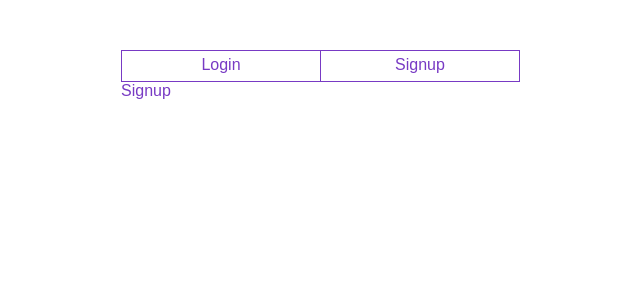
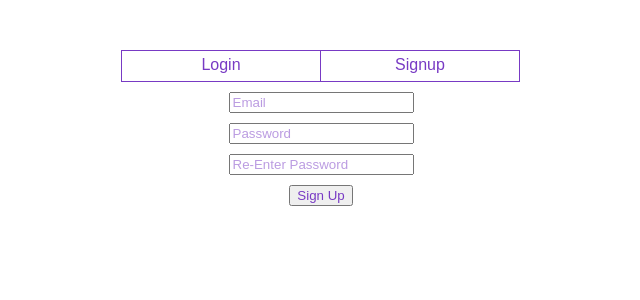
Before and after one commit to kevinmjacobs/prkr, a React app: page /signup in a window 1280 px wide. Shown: the top 300 px of the page, without its empty margins (319-959 px from the left). Built offline with nearby package versions, Linux system fonts and the light colour scheme; no server answers; the HTML template or start-up script is replaced by a standard one.

Commit message:
Add Signup styles Form, Email, and Password

```diff
--- a/src/components/loginPortal/LoginPortal.jsx
+++ b/src/components/loginPortal/LoginPortal.jsx
@@ -1,7 +1,7 @@
 import React from 'react';
 import { BrowserRouter as Router, Route, Link } from "react-router-dom";
 import { Login } from "./login/Login.jsx";
-import { Signup } from "./signup/Signup.jsx";
+import { Signup } from "./signup/Signup.jsx"
 import { MainDiv, LoginTab, SignupTab } from './LoginPortal.style.js';
 
 class LoginPortal extends React.Component {
--- a/src/components/loginPortal/login/Login.jsx
+++ b/src/components/loginPortal/login/Login.jsx
@@ -1,11 +1,10 @@
 import React from 'react'
 import { LoginEmail, LoginForm, LoginPassword, SubmitLogin } from './Login.style.js';
-
 
 export const Login = () => (
   <LoginForm>
     <LoginEmail type="text" placeholder="Email"/>
     <LoginPassword type="text" placeholder="Password"/>
-    <SubmitLogin type="submit" value="Submit" />
+    <SubmitLogin type="submit" value="Login" />
   </LoginForm>
 );
--- a/src/components/loginPortal/signup/Signup.jsx
+++ b/src/components/loginPortal/signup/Signup.jsx
@@ -1,7 +1,11 @@
 import React from 'react'
+import { SignupForm, SignupEmail, SignupPassword, SubmitSignup } from './Signup.style.js';
 
 export const Signup = () => (
-  <div>
-    Signup
-  </div>
+  <SignupForm>
+    <SignupEmail type="text" placeholder="Email"/>
+    <SignupPassword type="text" placeholder="Password"/>
+    <SignupPassword type="text" placeholder="Re-Enter Password"/>
+    <SubmitSignup type="submit" value="Sign Up" />
+  </SignupForm>
 );
--- /dev/null
+++ b/src/components/loginPortal/signup/Signup.style.js
@@ -0,0 +1,31 @@
+import styled from 'styled-components';
+
+export const SignupForm = styled.form`
+  display: inline-block;
+  width: 400px;
+  text-align: center;
+`;
+
+export const SignupEmail = styled.input`
+  display: block;
+  margin: 10px auto;
+  &::-webkit-input-placeholder {
+    color: #783ac4;
+    opacity: 0.5;
+  }
+`;
+
+export const SignupPassword = styled.input`
+  display: block;
+  margin: 10px auto;
+  &::-webkit-input-placeholder {
+    color: #783ac4;
+    opacity: 0.5;
+  }
+`;
+
+export const SubmitSignup = styled.input`
+  display: block;
+  margin: 10px auto;
+  color: #783ac4;
+`;
```
